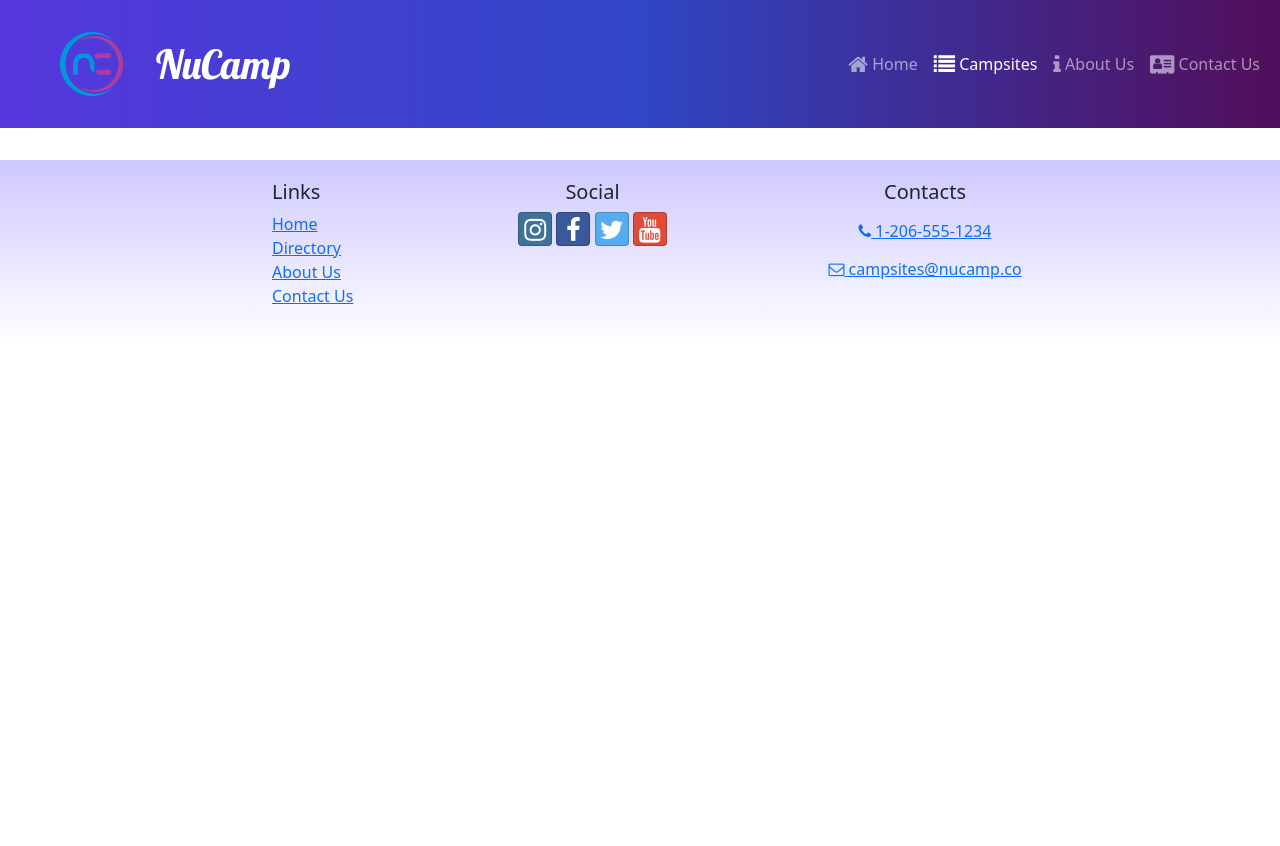
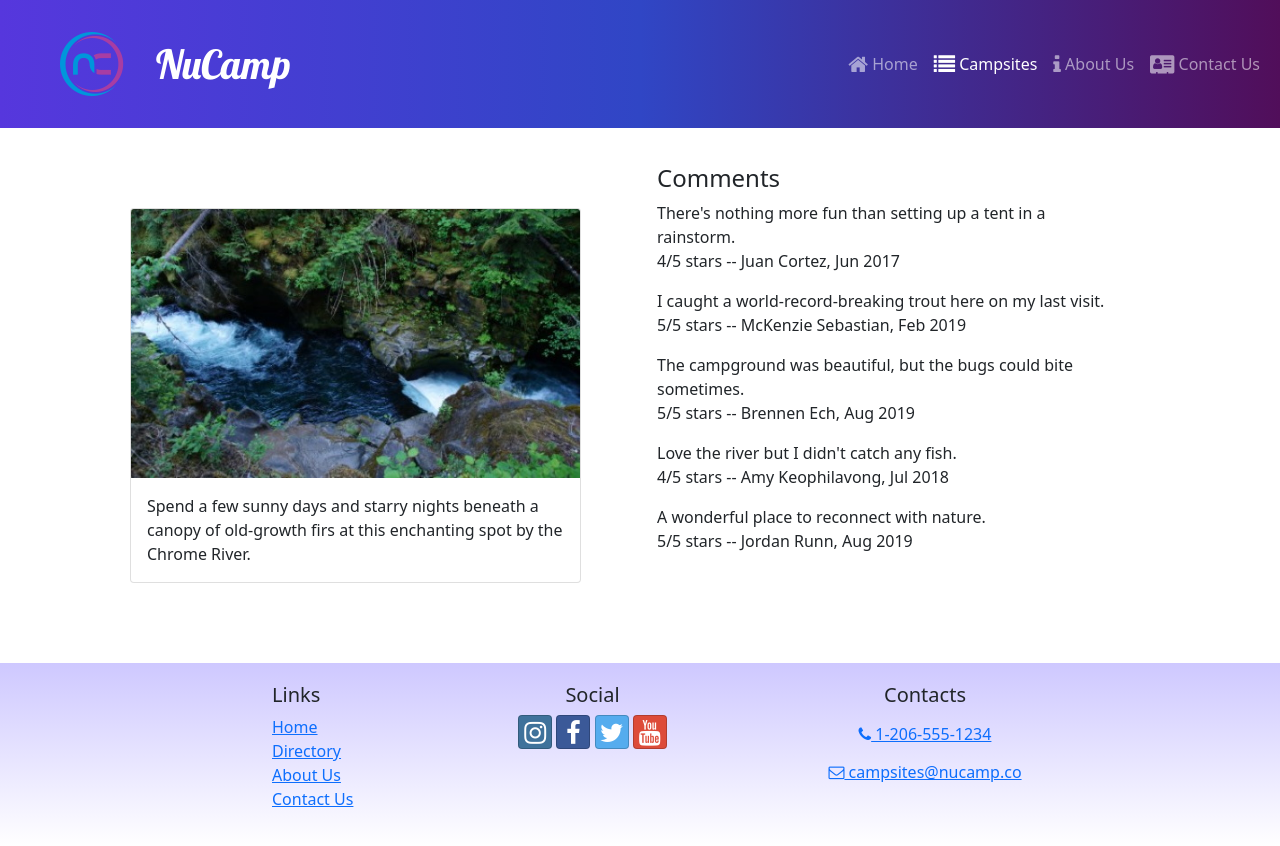
Before and after one commit to YoungKim11/react-nucampsite, a React (Create React App) app: page /directory/1 in a window 1280 px wide. Before the commit the page ends 800 px from the top, so only its background shows below. Built offline with nearby package versions, Linux system fonts and the light colour scheme.

Commit message:
Comments Router

```diff
--- a/src/App.js
+++ b/src/App.js
@@ -5,6 +5,7 @@
 import Header from './components/Header';
 import Footer from './components/Footer';
 import CampsitesDirectoryPage from './pages/CampsiteDirectoryPage';
+import CampsiteDetailPage from './pages/CampsiteDetailPage'
 import './App.css';
 
 function App() {
@@ -15,6 +16,7 @@
           <Route path='/' element={<HomePage />} />
           <Route path='contact' element={<ContactPage />} />
           <Route path='directory' element={<CampsitesDirectoryPage />}/>
+          <Route path='directory/:campsiteId' element= {<CampsiteDetailPage />} />
       </Routes>
       <Footer />
     </div>
--- a/src/features/campsites/CampsiteCard.js
+++ b/src/features/campsites/CampsiteCard.js
@@ -1,15 +1,19 @@
 import { Card, CardImg, CardImgOverlay, CardTitle } from 'reactstrap';
+import { Link } from 'react-router-dom';
 import React from 'react';
 
 const CampsiteCard = ({ campsite }) =>  {
-    const { image, name } = campsite;
+    const { id, image, name } = campsite;
+
     return (
+        <Link to={`${id}`}>
             <Card>
                 <CardImg width='100%' src={image} alt={name} />
                 <CardImgOverlay>
                     <CardTitle>{name}</CardTitle>
                 </CardImgOverlay>
             </Card>
+        </Link>
     );
 }
 
--- a/src/features/campsites/CampsiteDetail.js
+++ b/src/features/campsites/CampsiteDetail.js
@@ -6,7 +6,7 @@
     const { image, name, description } = campsite;
 
     return (
-        <Col md='12' className='m-4'>
+        <Col md='5' className='m-5'>
             <Card>
                 <CardImg top src={image} alt={name} />
                 <CardBody>
--- a/src/features/campsites/CampsitesList.js
+++ b/src/features/campsites/CampsitesList.js
@@ -4,18 +4,13 @@
 import { selectAllCampsites } from './campsitesSlice';
 
 
-const CampsitesList = ({setCampsiteId}) => {
+const CampsitesList = () => {
     const campsites = selectAllCampsites();
     return (
         <Row className='ms-auto'>
             {campsites.map((campsite) => {
-                return(
-                    <Col
-                        md='5'
-                        className='m-4'
-                        key={campsite.id}
-                        onClick={() => setCampsiteId(campsite.id)}
-                        >
+                return (
+                    <Col md='5' className='m-4' key={campsite.id}>
                         <CampsiteCard campsite={campsite} />
                     </Col>
                 )
--- a/src/features/campsites/campsitesSlice.js
+++ b/src/features/campsites/campsitesSlice.js
@@ -5,10 +5,11 @@
     return CAMPSITES;
 }
 
-// export const selectRandomCampsite = () => {
-//     return CAMPSITES[Math.floor(CAMPSITES.length * Math.random())];
-// }
 
 export const selectCampsiteById = (id) => {
-    return CAMPSITES.find((campsite) => campsite.id === id);
+    return CAMPSITES.find((campsite) => campsite.id === parseInt(id));
 }
+
+export const selectFeaturedCampsite = () => {
+    return CAMPSITES.find((campsite) => campsite.featured);
+}
--- /dev/null
+++ b/src/features/comments/Comment.js
@@ -0,0 +1,16 @@
+import React from "react";
+import { formatDate } from "../../utils/formatDate";
+
+const Comment = ({ comment }) => {
+    const { text: commentText, rating, author, date } = comment;
+
+    return (
+        <p>
+            {commentText}
+            <br />
+            {rating}/5 stars -- {author}, {formatDate(date)}
+        </p>
+    );
+}
+
+export default Comment;
--- /dev/null
+++ b/src/features/comments/CommentsList.js
@@ -0,0 +1,26 @@
+import React from 'react';
+import { Col } from 'reactstrap';
+import Comment from './Comment';
+import { selectCommentsByCampsiteId } from './commentSlice';
+
+const CommentsList = ({ campsiteId }) => {
+    const comments = selectCommentsByCampsiteId(campsiteId);
+
+    if (comments && comments.length > 0) {
+        return (
+            <Col md='5' className='m-1'>
+                <h4>Comments</h4>
+                {comments.map((comment) => {
+                    return <Comment key={comment.id} comment={comment} />;
+                })}
+            </Col>
+        );
+    }
+    return (
+        <Col md='5' className='m-1'>
+            There are no comments for this campsite yet.
+        </Col>
+    );
+};
+
+export default CommentsList;
--- /dev/null
+++ b/src/features/comments/commentSlice.js
@@ -0,0 +1,12 @@
+import { COMMENTS } from "../../app/shared/COMMENTS";
+
+// export const selectCommentsByCampsiteId = (campsiteId) => {
+//     return COMMENTS.filter(
+//         (comment) => comment.campsiteId === parseInt(campsiteId));
+// };
+
+export const selectCommentsByCampsiteId = (campsiteId) => {
+    return COMMENTS.filter(
+        (comment) => comment.campsiteId === parseInt(campsiteId)
+    );
+};
--- /dev/null
+++ b/src/pages/CampsiteDetailPage.js
@@ -0,0 +1,22 @@
+import React from 'react';
+import { Container, Row } from 'reactstrap';
+import { useParams } from 'react-router-dom';
+import { selectCampsiteById } from '../features/campsites/campsitesSlice';
+import CampsiteDetail from '../features/campsites/CampsiteDetail';
+import CommentsList from '../features/comments/CommentsList';
+
+const CampsiteDetailPage = () => {
+    const { campsiteId } = useParams();
+    const campsite = selectCampsiteById(campsiteId);
+
+    return (
+        <Container>
+            <Row>
+                <CampsiteDetail campsite={campsite} />
+                <CommentsList campsiteId={campsiteId} />
+            </Row>
+        </Container>
+    );
+};
+
+export default CampsiteDetailPage;
--- a/src/pages/CampsiteDirectoryPage.js
+++ b/src/pages/CampsiteDirectoryPage.js
@@ -1,24 +1,11 @@
 import React from "react";
-import { useState } from "react";
-import { Container, Row, Col} from "reactstrap";
-import CampsiteDetail from "../features/campsites/CampsiteDetail";
+import { Container } from "reactstrap";
 import CampsitesList from "../features/campsites/CampsitesList";
-import { selectCampsiteById} from "../features/campsites/campsitesSlice";
 
 const CampsitesDirectoryPage = () => {
-    const [campsiteId, setCampsiteId] = useState(0);
-    const selectedCampsite = selectCampsiteById(campsiteId);
-
     return (
         <Container>
-            <Row>
-                <Col sm='5' md='7'>
-                    <CampsitesList setCampsiteId={setCampsiteId} />
-                </Col>
-                <Col sm='7' md = '5'>
-                    <CampsiteDetail campsite={selectedCampsite}/>
-                </Col>
-            </Row>
+                <CampsitesList />
         </Container>
     )
 }
--- /dev/null
+++ b/src/utils/formatDate.js
@@ -0,0 +1,7 @@
+export const formatDate = (date) => {
+    return new Intl.DateTimeFormat('en-Us', {
+        year: 'numeric',
+        month: 'short',
+        date: '2-digit'
+    }).format(new Date(Date.parse(date)))
+};
```
Lines whose indentation alone changed are shown as unchanged.
